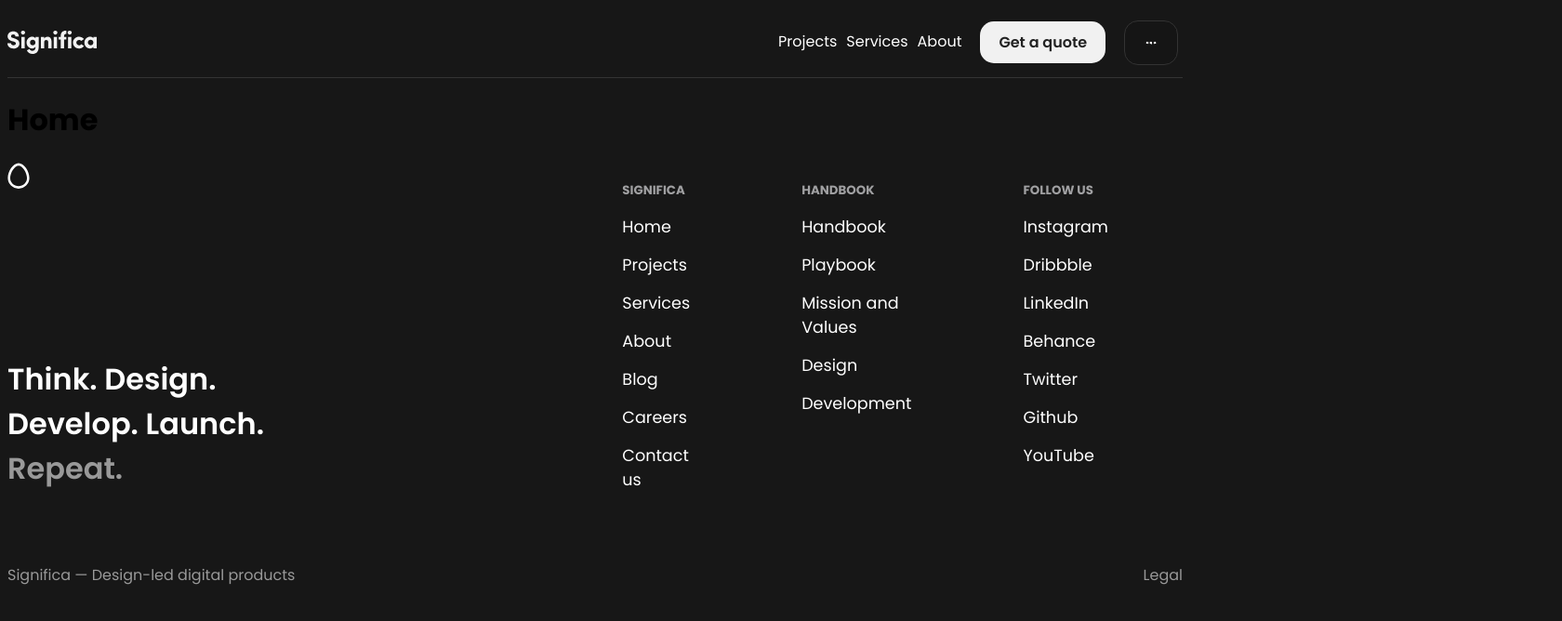
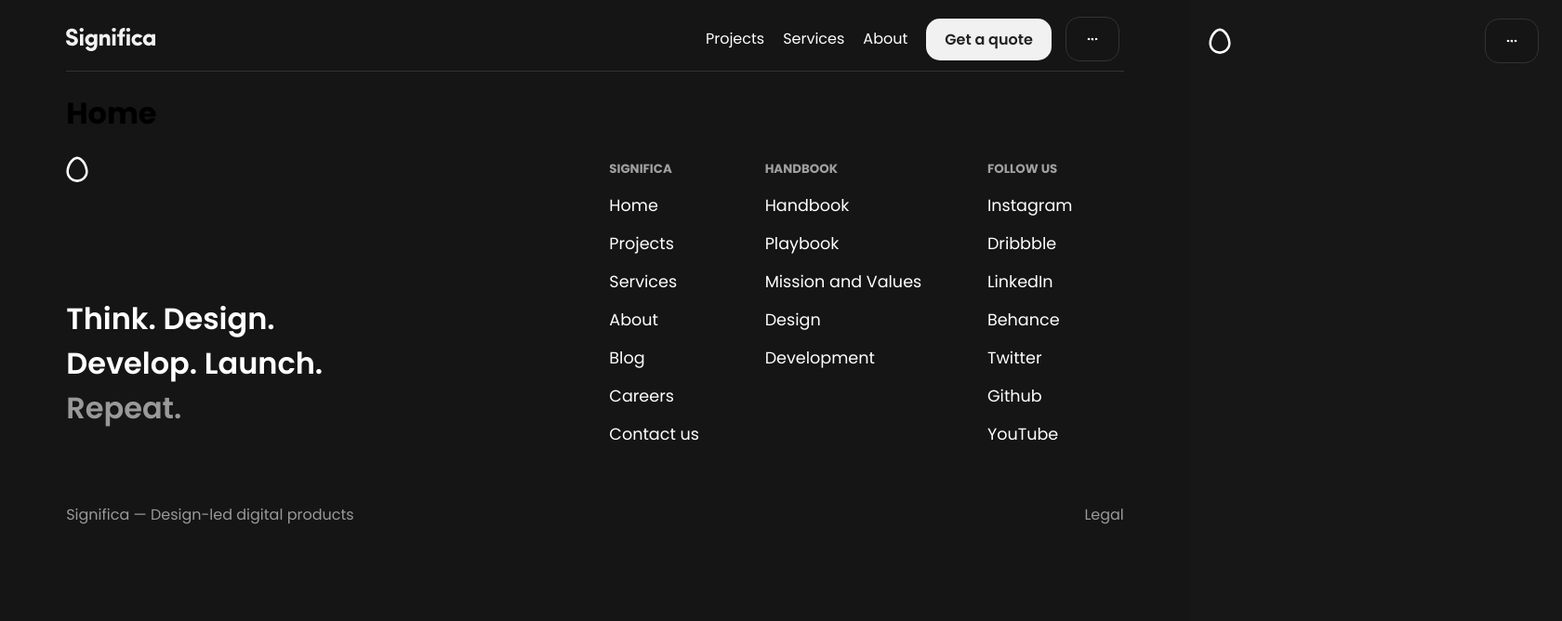
Before and after one commit to jairo2k5/significa-clone, a React (Vite) app: page / in a window 1280 px wide. Shown: the top 668 px of the page at 93% size, 1680 px wide, since content can reach past the window. Built offline with nearby package versions, Linux system fonts and the light colour scheme.

Commit message:
sidebar adicionado; responsividade da header adicionado

```diff
--- a/src/components/Footer.jsx
+++ b/src/components/Footer.jsx
@@ -1,8 +1,32 @@
-import FooterList from './FooterList'
-import GrayParagraph from './GrayParapragh'
+/* Libraries */
+import styled from 'styled-components'
+
+/* Stylesheet */
 import './styles/Footer.sass'
 
 function Footer() {
+    const FooterList = styled.ul`
+        margin: 0;
+        padding: 0;
+        list-style-type: none;
+        color: #fff;
+        margin-right: 40px;
+        small {
+            color: rgb(160, 160, 162);
+            font-weight: bold;
+        }
+        li {
+            margin: 15px 0px 15px 0px;
+            width: 100%;
+            font-size: 1.1em;
+        }
+    `
+
+    const GrayParagraph = styled.p`
+        color: #999;
+        margin: 0;
+    `
+
     return (
         <>
             <div className="footer">
--- a/src/components/FooterList.jsx
+++ /dev/null
@@ -1,18 +0,0 @@
-import styled from 'styled-components'
-
-const FooterList = styled.ul `
-    margin-right: 80px;
-    list-style-type: none;
-    color: #fff;
-    small {
-        color: rgb(160, 160, 162);
-        font-weight: bold;
-    }
-    li {
-        margin: 15px 0px 15px 0px;
-        width: 100%;
-        font-size: 1.1em;
-    }
-`
-
-export default FooterList
--- a/src/components/GrayParapragh.jsx
+++ /dev/null
@@ -1,8 +0,0 @@
-import styled from 'styled-components'
-
-const GrayParagraph = styled.p `
-    color: #999;
-    margin: 0;
-`
-
-export default GrayParagraph
--- a/src/components/Header.jsx
+++ b/src/components/Header.jsx
@@ -1,15 +1,19 @@
 /* Resources by Libraries */
 import { Link } from 'react-router-dom'
+import { useState } from 'react'
 
 /* Stylesheet */
 import './styles/Header.sass'
 
 /* Components */
 import Menu from './Menu'
+import Sidebar from './Sidebar'
 
 /* Code */
 
 function Header() {
+    const [isActive, setIsActive] = useState(false)
+
     return (
         <div className="header">
             <div className="significa-home">
@@ -24,9 +28,17 @@ function Header() {
                 <Link to={'/get-a-quote'}>
                     <button>Get a quote</button>
                 </Link>
-                <Menu>
+                <Menu onClick={() => { setIsActive(!isActive) }}>
                     <svg width="16" height="16" fill="none" xmlns="http://www.w3.org/2000/svg"><path fill="currentColor" d="M3 7h2v2H3zM7 7h2v2H7zM11 7h2v2h-2z"></path><path d="M8.6 8.8c-.5 0-1.2.1-1.4-.4 0-.2-.2-.7.1-.7.2 0 .2-.3.5-.3.1 0 .5 0 .6.2M11.7 8.6l-.3-.3V8c0-.3.1-.3.4-.4.2-.1.5-.2.7 0l.2.4v.5M4.3 8.6c.2 0 .3-.2.4-.3V8c0-.3-.2-.3-.4-.4-.2-.1-.6-.2-.8 0l-.1.4v.5" stroke="#fff" stroke-width="1.2" stroke-linecap="round"></path></svg>
                 </Menu>
+                <Sidebar active={isActive}>
+                    <div className="top-sidebar">
+                    <svg width="24" height="29" fill="none" xmlns="http://www.w3.org/2000/svg"><path d="M12 27.887c-6.39 0-11.59-5.04-11.59-11.285C.41 9.563 6.005.614 12 .614c5.995 0 11.591 8.948 11.591 15.988 0 6.245-5.2 11.285-11.59 11.285Zm0-2.573c5.006 0 9.044-3.913 9.044-8.712 0-5.797-4.765-13.415-9.044-13.415-4.279 0-9.043 7.618-9.043 13.415 0 4.8 4.037 8.712 9.043 8.712Z" fill="#fff"></path></svg>
+                        <Menu onClick={() => { setIsActive(!isActive) }}>
+                            <svg width="16" height="16" fill="none" xmlns="http://www.w3.org/2000/svg"><path fill="currentColor" d="M3 7h2v2H3zM7 7h2v2H7zM11 7h2v2h-2z"></path><path d="M8.6 8.8c-.5 0-1.2.1-1.4-.4 0-.2-.2-.7.1-.7.2 0 .2-.3.5-.3.1 0 .5 0 .6.2M11.7 8.6l-.3-.3V8c0-.3.1-.3.4-.4.2-.1.5-.2.7 0l.2.4v.5M4.3 8.6c.2 0 .3-.2.4-.3V8c0-.3-.2-.3-.4-.4-.2-.1-.6-.2-.8 0l-.1.4v.5" stroke="#fff" stroke-width="1.2" stroke-linecap="round"></path></svg>
+                        </Menu>
+                    </div>
+                </Sidebar>
             </div>
         </div>
     )
--- /dev/null
+++ b/src/components/LinkList.jsx
@@ -0,0 +1,6 @@
+import { Link } from 'react-router-dom'
+import styled from 'styled-components'
+
+const LinkList = styled(Link)`
+
+`
--- /dev/null
+++ b/src/components/Sidebar.jsx
@@ -0,0 +1,22 @@
+import styled from 'styled-components'
+
+const Sidebar = styled.div`
+    display: flex;
+    flex-direction: column;
+    padding: 20px;
+    position: absolute;
+    top: 0;
+    right: ${props => props.active ? '0' : '-400px'};
+    height: 100vh;
+    color: #fff;
+    background: #171717;
+    width: 100%;
+    max-width: 400px;
+    .top-sidebar {
+        display: flex;
+        justify-content: space-between;
+        align-items: center;
+    }
+`
+
+export default Sidebar
--- a/src/components/styles/Footer.sass
+++ b/src/components/styles/Footer.sass
@@ -5,7 +5,7 @@
     display: flex
     flex-direction: column
     justify-content: space-between
-    width: 100%
+    width: 50%
     .phrase
         color: #fff
         font-size: 2em
@@ -13,9 +13,10 @@
         min-width: 300px
         font-weight: 600
 .footer-links
-    width: max-content
+    width: 50%
     display: flex
     flex-direction: row
+    justify-content: space-around
 .end-footer
     margin-top: 30px
     display: flex
--- a/src/components/styles/Header.sass
+++ b/src/components/styles/Header.sass
@@ -5,7 +5,7 @@ $default-font-size: 1em
     flex-direction: row
     justify-content: space-between
     align-items: center
-    padding: 5px 0 5px 0
+    padding: 10px 0 10px 0
     border-bottom: 1px solid #8a8a8a41
     .significa-home
         a
@@ -18,7 +18,7 @@ $default-font-size: 1em
         a
             text-decoration: none
             color: #fff
-            margin: 0px 5px 0px 5px
+            margin: 0px 10px 0px 10px
             font-size: $default-font-size
             button
                 background: #f1f1f1
@@ -29,7 +29,6 @@ $default-font-size: 1em
                 border-radius: 15px
                 transition-duration: 150ms
                 font-weight: 600
-                margin: 10px
                 font-size: $default-font-size
                 &:hover
                     box-shadow: 0px 0px 2px 2px #ffb44396
@@ -38,3 +37,14 @@ $default-font-size: 1em
             transition: 250ms
             &:hover
                 border-bottom: 2px solid #ddd
+
+@media (max-width: 770px)
+    a[is_route='true']
+        display: none
+
+@media (max-width: 400px)
+    .header
+        .links
+            a
+                button
+                    display: none
--- a/src/index.css
+++ b/src/index.css
@@ -1,10 +1,12 @@
 @import url('https://fonts.googleapis.com/css2?family=Poppins:ital,wght@0,100;0,200;0,300;0,400;0,500;0,600;0,700;0,800;0,900;1,100;1,200;1,300;1,400;1,500;1,600;1,700;1,800;1,900&display=swap');
 
 html {
-    background: #171717;
+    background: #151515;
+    overflow-x: hidden;
 }
 
 #root {
+    width: 90%;
     max-width: 1400px;
     margin: 0 auto;
 }
```
